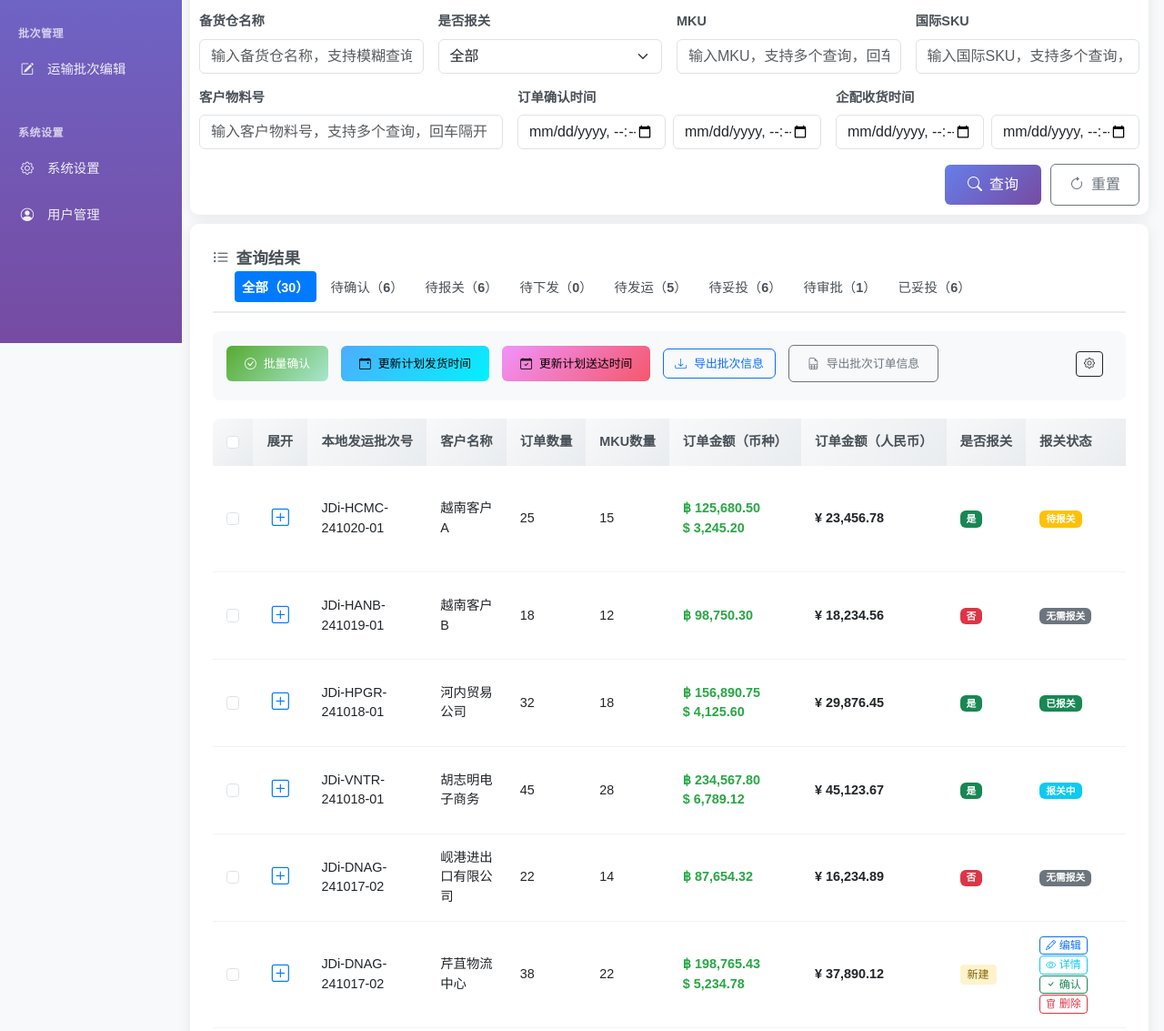
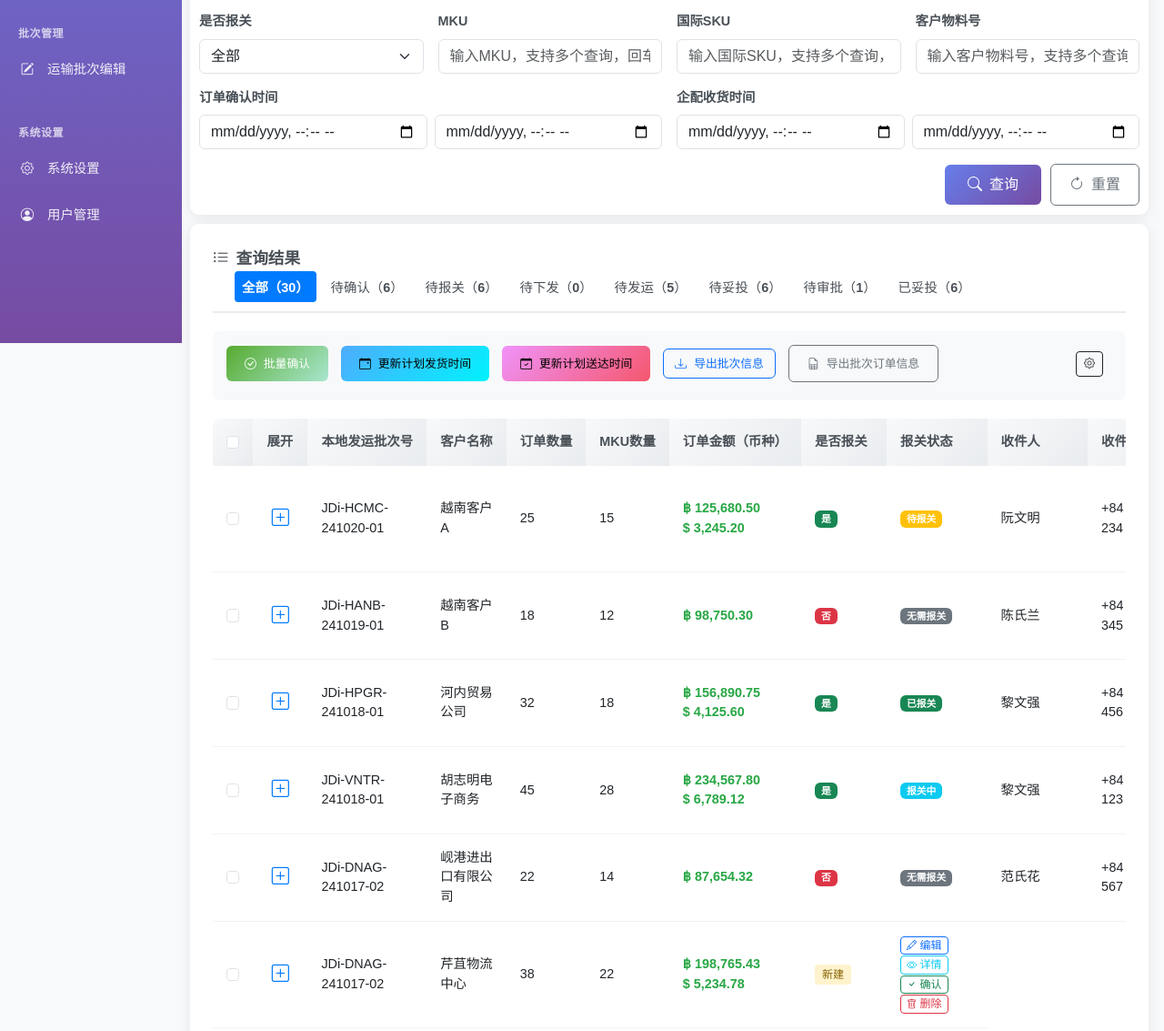
Before and after one commit to liudaojin88/WIMP, a website: page vietnam-delivery-list.html in a window 1280 px wide. Shown: the part 423-1556 px from the top of the page at 91% size. Drawn offline with nearby package versions, Linux system fonts and the light colour scheme.

Commit message:
优化越南末端运输列表：删除订单金额（人民币）列和备货仓名称查询条件，重新整理查询条件布局

```diff
--- a/vietnam-delivery-list.html
+++ b/vietnam-delivery-list.html
@@ -702,7 +702,7 @@
 
             <form id="searchForm">
                 <div class="row g-3">
-                    <!-- 第一行 -->
+                    <!-- 第一行：订单相关查询 -->
                     <div class="col-md-4">
                         <label for="orderNumbers" class="form-label">订单编号</label>
                         <textarea
@@ -733,7 +733,7 @@
                         ></textarea>
                     </div>
 
-                    <!-- 第二行 -->
+                    <!-- 第二行：批次和运输信息 -->
                     <div class="col-md-3">
                         <label for="localBatchNumber" class="form-label">本地发运批次</label>
                         <input type="text" class="form-control" id="localBatchNumber" placeholder="输入单个批次号，支持右模糊查询">
@@ -758,12 +758,7 @@
                         <input type="text" class="form-control" id="distributionCenter" placeholder="输入企配中心名称，支持模糊查询">
                     </div>
 
-                    <!-- 第三行 -->
-                    <div class="col-md-3">
-                        <label for="warehouseName" class="form-label">备货仓名称</label>
-                        <input type="text" class="form-control" id="warehouseName" placeholder="输入备货仓名称，支持模糊查询">
-                    </div>
-
+                    <!-- 第三行：产品和报关信息 -->
                     <div class="col-md-3">
                         <label for="customsDeclaration" class="form-label">是否报关</label>
                         <select class="form-select" id="customsDeclaration">
@@ -783,37 +778,35 @@
                         <input type="text" class="form-control" id="internationalSku" placeholder="输入国际SKU，支持多个查询，回车隔开">
                     </div>
 
-                    <!-- 第四行 -->
-                    <div class="col-md-4">
+                    <div class="col-md-3">
                         <label for="customerMaterialCode" class="form-label">客户物料号</label>
                         <input type="text" class="form-control" id="customerMaterialCode" placeholder="输入客户物料号，支持多个查询，回车隔开">
                     </div>
 
-                    <div class="col-md-4">
+                    <!-- 第四行：时间范围查询 -->
+                    <div class="col-md-6">
                         <label class="form-label">订单确认时间</label>
                         <div class="row g-2">
                             <div class="col-6">
-                                <input type="datetime-local" class="form-control" id="orderConfirmStartTime">
+                                <input type="datetime-local" class="form-control" id="orderConfirmStartTime" placeholder="开始时间">
                             </div>
                             <div class="col-6">
-                                <input type="datetime-local" class="form-control" id="orderConfirmEndTime">
+                                <input type="datetime-local" class="form-control" id="orderConfirmEndTime" placeholder="结束时间">
                             </div>
                         </div>
                     </div>
 
-                    <div class="col-md-4">
+                    <div class="col-md-6">
                         <label class="form-label">企配收货时间</label>
                         <div class="row g-2">
                             <div class="col-6">
-                                <input type="datetime-local" class="form-control" id="distributionReceiveStartTime">
+                                <input type="datetime-local" class="form-control" id="distributionReceiveStartTime" placeholder="开始时间">
                             </div>
                             <div class="col-6">
-                                <input type="datetime-local" class="form-control" id="distributionReceiveEndTime">
+                                <input type="datetime-local" class="form-control" id="distributionReceiveEndTime" placeholder="结束时间">
                             </div>
                         </div>
                     </div>
-
-
 
                     <!-- 查询按钮 -->
                     <div class="col-12 d-flex justify-content-end">
@@ -905,7 +898,6 @@
                             <th>订单数量</th>
                             <th>MKU数量</th>
                             <th>订单金额（币种）</th>
-                            <th>订单金额（人民币）</th>
                             <th>是否报关</th>
                             <th>报关状态</th>
                             <th>收件人</th>
@@ -936,7 +928,6 @@
                                 <div class="currency-amount">฿ 125,680.50</div>
                                 <div class="currency-amount">$ 3,245.20</div>
                             </td>
-                            <td class="currency-amount">¥ 23,456.78</td>
                             <td><span class="badge bg-success">是</span></td>
                             <td><span class="badge bg-warning">待报关</span></td>
                             <td>阮文明</td>
@@ -977,7 +968,6 @@
                             <td>
                                 <div class="currency-amount">฿ 98,750.30</div>
                             </td>
-                            <td class="currency-amount">¥ 18,234.56</td>
                             <td><span class="badge bg-danger">否</span></td>
                             <td><span class="badge bg-secondary">无需报关</span></td>
                             <td>陈氏兰</td>
@@ -1016,7 +1006,6 @@
                                 <div class="currency-amount">฿ 156,890.75</div>
                                 <div class="currency-amount">$ 4,125.60</div>
                             </td>
-                            <td class="currency-amount">¥ 29,876.45</td>
                             <td><span class="badge bg-success">是</span></td>
                             <td><span class="badge bg-success">已报关</span></td>
                             <td>黎文强</td>
@@ -1052,7 +1041,6 @@
                                 <div class="currency-amount">฿ 234,567.80</div>
                                 <div class="currency-amount">$ 6,789.12</div>
                             </td>
-                            <td class="currency-amount">¥ 45,123.67</td>
                             <td><span class="badge bg-success">是</span></td>
                             <td><span class="badge bg-info">报关中</span></td>
                             <td>黎文强</td>
@@ -1087,7 +1075,6 @@
                             <td>
                                 <div class="currency-amount">฿ 87,654.32</div>
                             </td>
-                            <td class="currency-amount">¥ 16,234.89</td>
                             <td><span class="badge bg-danger">否</span></td>
                             <td><span class="badge bg-secondary">无需报关</span></td>
                             <td>范氏花</td>
@@ -1126,7 +1113,6 @@
                                 <div class="currency-amount">฿ 198,765.43</div>
                                 <div class="currency-amount">$ 5,234.78</div>
                             </td>
-                            <td class="currency-amount">¥ 37,890.12</td>
                             <td><span class="status-badge status-new">新建</span></td>
                             <td>
                                 <button class="btn btn-sm btn-outline-primary me-1" onclick="editBatch('JDi-DNAG-241017-02')">
@@ -1160,7 +1146,6 @@
                             <td>
                                 <div class="currency-amount">฿ 143,210.98</div>
                             </td>
-                            <td class="currency-amount">¥ 26,543.21</td>
                             <td><span class="status-badge status-confirmed">已确认</span></td>
                             <td>
                                 <button class="btn btn-sm btn-outline-warning me-1" onclick="sendToDistribution('JDi-DNAG-241017-02')">
@@ -1192,7 +1177,6 @@
                                 <div class="currency-amount">฿ 76,543.21</div>
                                 <div class="currency-amount">$ 2,134.56</div>
                             </td>
-                            <td class="currency-amount">¥ 14,567.89</td>
                             <td><span class="badge bg-success">是</span></td>
                             <td><span class="badge bg-success">已报关</span></td>
                             <td>邓文海</td>
@@ -1228,7 +1212,6 @@
                                 <div class="currency-amount">฿ 212,345.67</div>
                                 <div class="currency-amount">$ 5,678.90</div>
                             </td>
-                            <td class="currency-amount">¥ 40,234.56</td>
                             <td><span class="badge bg-success">是</span></td>
                             <td><span class="badge bg-info">报关中</span></td>
                             <td>潘氏兰</td>
```
